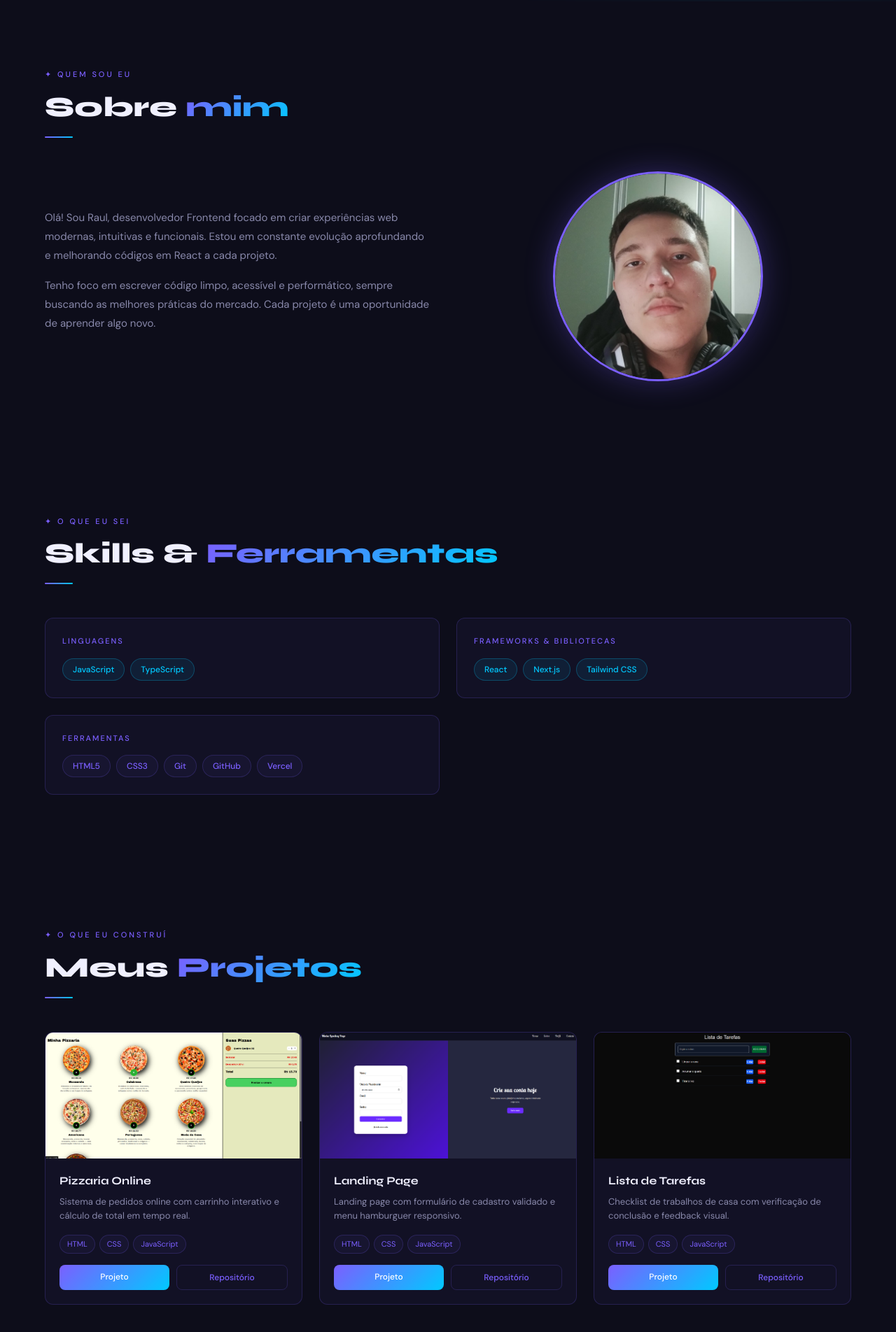
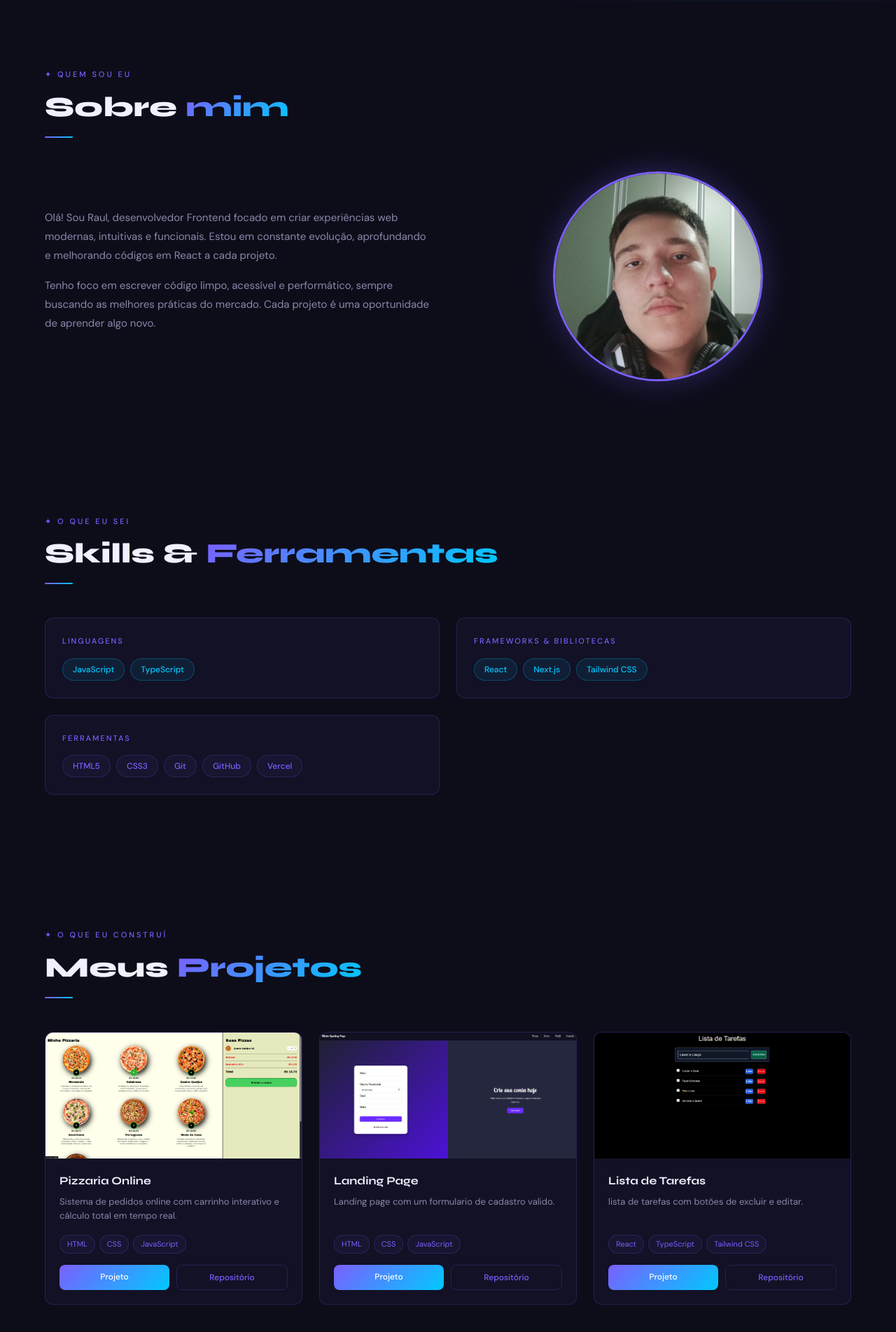
Before and after one commit to Raul-de-Oliveira/Raul-de-Oliveira, a Next.js app: page / in a window 1280 px wide. Shown: the part 798-2702 px from the top of the page at 70% size. Built offline with nearby package versions, Linux system fonts and the light colour scheme.

Commit message:
editando projeto ToDoList

```diff
--- a/src/components/sections/About.tsx
+++ b/src/components/sections/About.tsx
@@ -29,7 +29,7 @@ export default function About() {
           <div>
             <p style={{ fontSize: '15px', lineHeight: 1.8, marginBottom: '16px', color: 'var(--text-secondary)' }}>
               Olá! Sou Raul, desenvolvedor Frontend focado em criar experiências web modernas,
-              intuitivas e funcionais. Estou em constante evolução aprofundando e melhorando códigos em React a cada projeto.
+              intuitivas e funcionais. Estou em constante evolução, aprofundando e melhorando códigos em React a cada projeto.
             </p>
             <p style={{ fontSize: '15px', lineHeight: 1.8, marginBottom: '16px', color: 'var(--text-secondary)' }}>
               Tenho foco em escrever código limpo, acessível e performático,
--- a/src/components/sections/Projects.tsx
+++ b/src/components/sections/Projects.tsx
@@ -3,7 +3,7 @@ import Image from 'next/image'
 const projects = [
   {
     name: 'Pizzaria Online',
-    description: 'Sistema de pedidos online com carrinho interativo e cálculo de total em tempo real.',
+    description: 'Sistema de pedidos online com carrinho interativo e cálculo total em tempo real.',
     tech: ['HTML', 'CSS', 'JavaScript'],
     image: '/projeto-pizzaria.png',
     demo: 'https://raul-de-oliveira.github.io/projeto-pizzaria/',
@@ -11,7 +11,7 @@ const projects = [
   },
   {
     name: 'Landing Page',
-    description: 'Landing page com formulário de cadastro validado e menu hamburguer responsivo.',
+    description: 'Landing page com um formulario de cadastro valido.',
     tech: ['HTML', 'CSS', 'JavaScript'],
     image: '/projeto-landing.png',
     demo: 'https://raul-de-oliveira.github.io/landing-page/',
@@ -19,8 +19,8 @@ const projects = [
   },
   {
     name: 'Lista de Tarefas',
-    description: 'Checklist de trabalhos de casa com verificação de conclusão e feedback visual.',
-    tech: ['HTML', 'CSS', 'JavaScript'],
+    description: 'lista de tarefas com botões de excluir e editar.',
+    tech: ['React', 'TypeScript', 'Tailwind CSS'],
     image: '/projeto-ToDoList.png',
     demo: 'https://projeto-to-do-list-react.vercel.app',
     repo: 'https://github.com/Raul-de-Oliveira/projeto-ToDoList-react.git',
```
Also changed, not shown: public/projeto-ToDoList.png.
